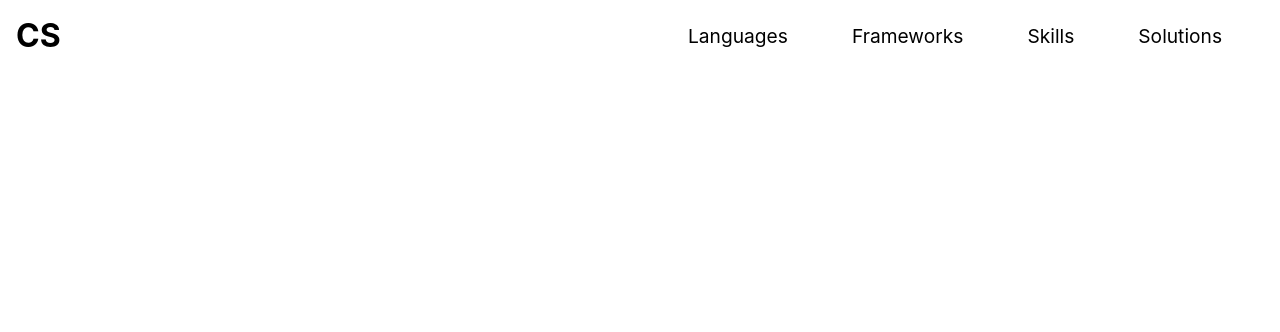
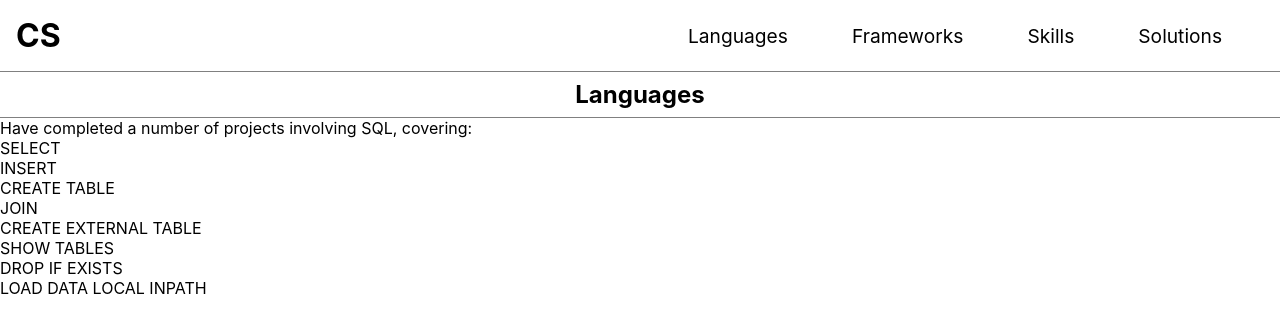
Before and after one commit to CharlesMarcusSmith/Five-Plus, a React (Create React App) app: page / in a window 1280 px wide. Shown: the top 332 px of the page. Built offline with nearby package versions, Linux system fonts and the light colour scheme; a web font is replaced by a local one.

Commit message:
Inital template for draft hard coded language page created.

```diff
--- a/src/App.js
+++ b/src/App.js
@@ -1,11 +1,13 @@
 
 import './App.css';
+import LanguagesBody from './components/Navbar/LanguagesBody';
 import MainNavbar from './components/Navbar/MainNavbar';
 
 function App() {
   return (
     <>
       <MainNavbar/>
+      <LanguagesBody/>
     </>
   );
 }
--- /dev/null
+++ b/src/components/Navbar/LanguagesBody.css
@@ -0,0 +1,21 @@
+.container{
+    display: flex;
+    flex-direction: column;
+    justify-content: center;
+}
+
+.lang_list{
+    text-align: center;
+    border-top: 0.5px solid grey;
+    border-bottom: 0.5px solid grey;
+}
+
+h2{
+    padding: 0.5rem;
+    /* TODO: Make the below on click: */
+    /* border-bottom: 0.2rem solid grey; */
+}
+
+.lang_items{
+    display: none;
+}
--- /dev/null
+++ b/src/components/Navbar/LanguagesBody.jsx
@@ -0,0 +1,29 @@
+import "./LanguagesBody.css"
+export default function LanguagesBody() {
+    return (
+        <>
+            <div className="container">
+                <ul className="lang_list">
+                    <h2>Languages</h2>
+                    <li className="lang_items">Java</li>
+                    <li className="lang_items">Kotlin</li>
+                    <li className="lang_items">Python</li>
+                    <li className="lang_items">SQL</li>
+                </ul>
+                <div className="lang_body">
+                    <p className="lang_text">
+                        <p>Have completed a number of projects involving SQL, covering:</p>
+                        <p>SELECT</p>
+                        <p>INSERT</p>
+                        <p>CREATE TABLE</p>
+                        <p>JOIN</p>
+                        <p>CREATE EXTERNAL TABLE</p>
+                        <p>SHOW TABLES</p>
+                        <p>DROP IF EXISTS</p>
+                        <p>LOAD DATA LOCAL INPATH</p>
+                    </p>
+                </div>
+            </div>
+        </>
+    )
+}
```
